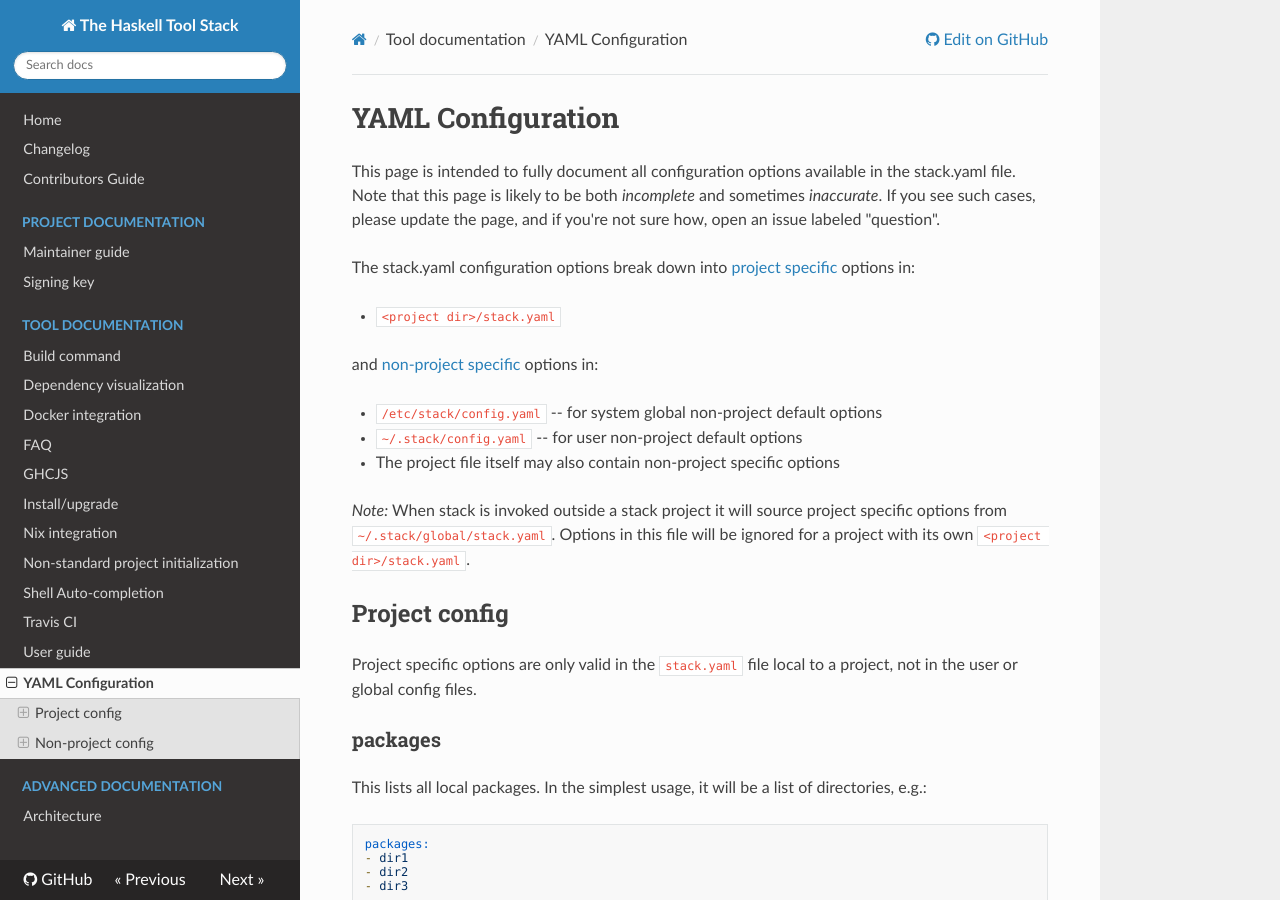
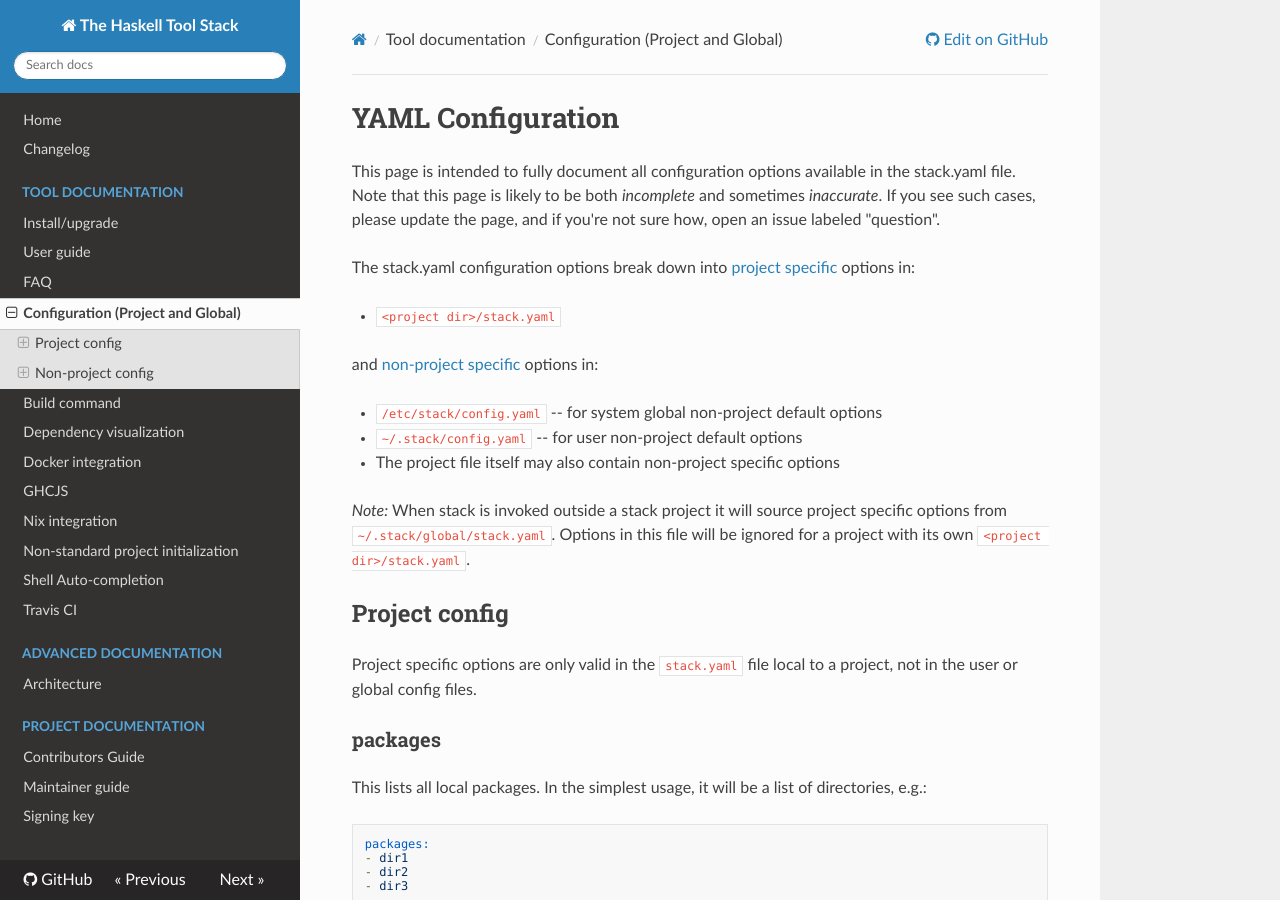
Before and after one commit to commercialhaskell/stack, an MkDocs documentation site: the page built from doc/yaml_configuration.md, in a window 1280 px wide and 900 px high. Built offline with MkDocs 1.6.1, drawn with Linux system fonts in a browser that asks for light colours; nearby versions of some CDN libraries; old or Windows-style settings are respelled for this version of MkDocs.

Commit message:
mkdocs.yml: reorder pages

```diff
--- a/mkdocs.yml
+++ b/mkdocs.yml
@@ -1,7 +1,7 @@
 site_name: The Haskell Tool Stack
 site_description: The Haskell Tool Stack
 site_author: Stack contributors
-repo_url: https://github.com/commercialhaskell/stack
+repo_url: https://github.com/commercialhaskell/stack/tree/master/doc
 copyright: Copyright (c) 2015-2016, Stack contributors
 docs_dir: doc
 site_dir: _site
@@ -10,25 +10,25 @@
 pages:
 - Home: README.md
 - Changelog: ChangeLog.md
-- Contributors Guide: CONTRIBUTING.md
-- Project documentation:
-  - Maintainer guide: MAINTAINER_GUIDE.md
-  - Signing key: SIGNING_KEY.md
 - Tool documentation:
+  - Install/upgrade: install_and_upgrade.md
+  - User guide: GUIDE.md
+  - FAQ: faq.md
+  - Configuration (Project and Global): yaml_configuration.md
   - Build command: build_command.md
   - Dependency visualization: dependency_visualization.md
   - Docker integration: docker_integration.md
-  - FAQ: faq.md
   - GHCJS: ghcjs.md
-  - Install/upgrade: install_and_upgrade.md
   - Nix integration: nix_integration.md
   - Non-standard project initialization: nonstandard_project_init.md
   - Shell Auto-completion: shell_autocompletion.md
   - Travis CI: travis_ci.md
-  - User guide: GUIDE.md
-  - YAML Configuration: yaml_configuration.md
 - Advanced documentation:
   - Architecture: architecture.md
+- Project documentation:
+  - Contributors Guide: CONTRIBUTING.md
+  - Maintainer guide: MAINTAINER_GUIDE.md
+  - Signing key: SIGNING_KEY.md
 
 # These extra_templates exists only to redirect from old Sphinx URLs to new
 # MkDocs URLs. This is more properly done using an HTTP redirect, but
```
